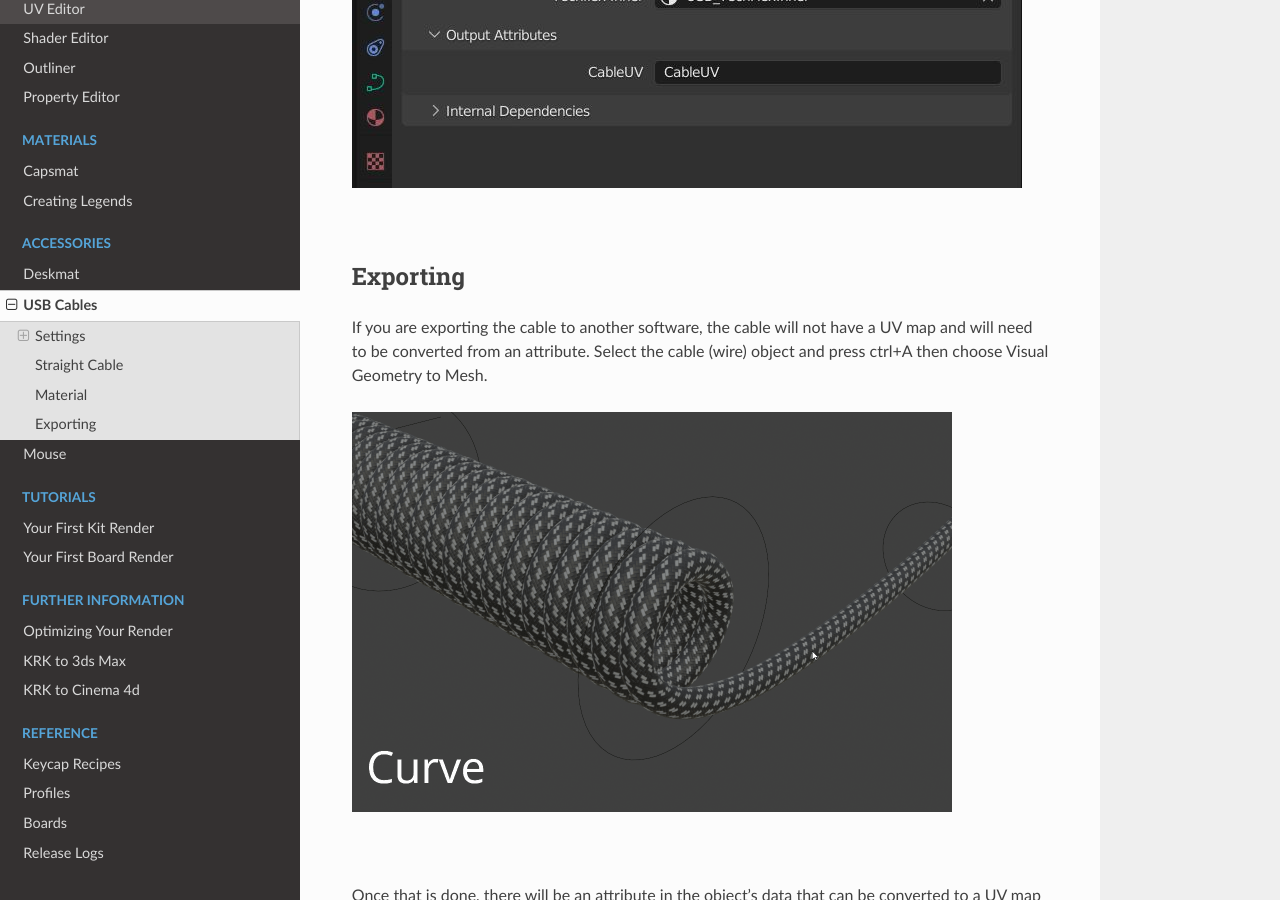
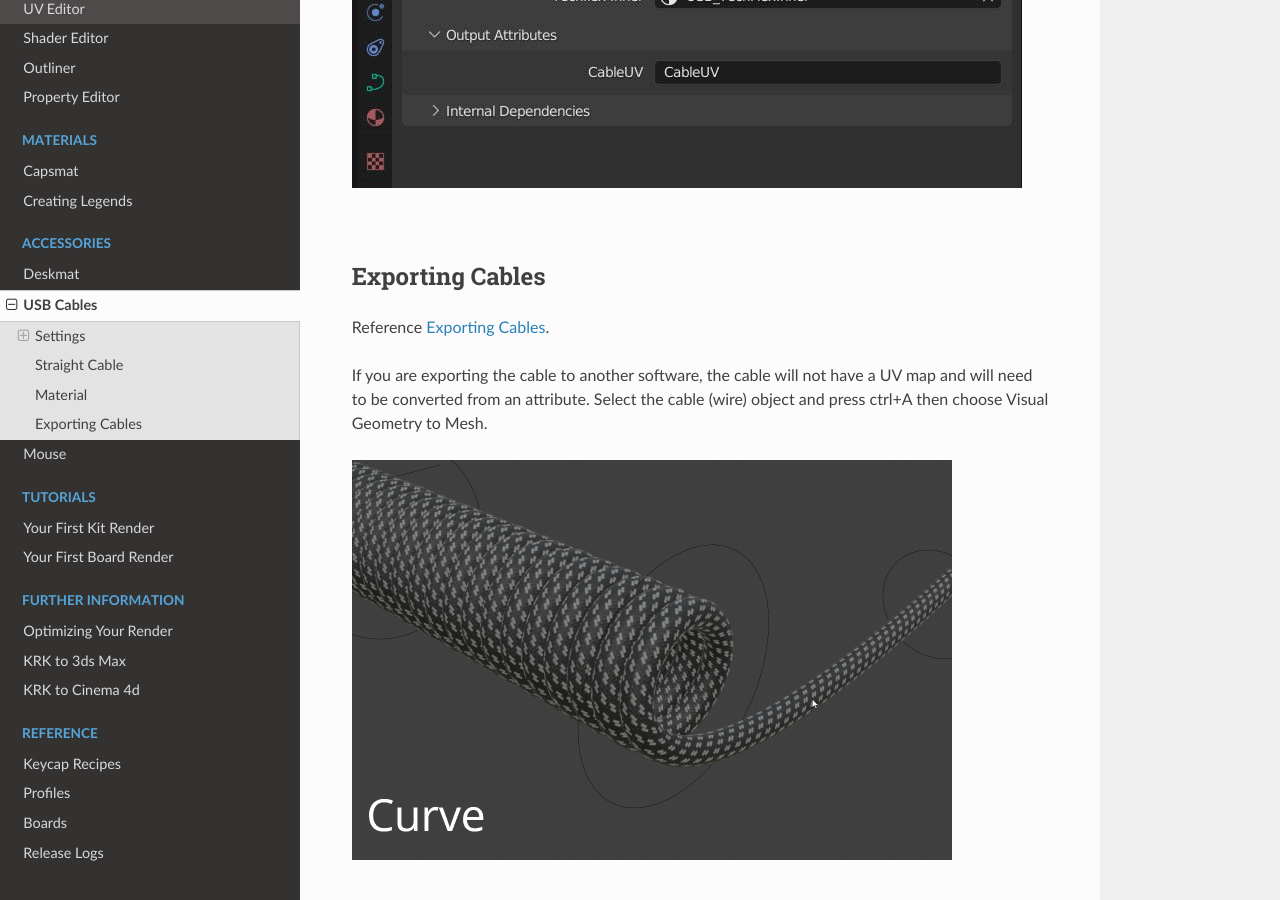
Before and after one commit to imperfectlink/KeyboardRenderKit, a Sphinx documentation site: the page built from docs/source/cables.rst, in a window 1280 px wide and 900 px high, scrolled down 6651 px. Built offline with Sphinx 7.4.7 and the Read the Docs theme 2.0.0, drawn with Linux system fonts in a browser that asks for light colours.

Commit message:
Update cables.rst

```diff
--- a/docs/source/cables.rst
+++ b/docs/source/cables.rst
@@ -87,8 +87,13 @@ As with the deskmat, to change the material you will need to edit the applied ma
 
 |
 
-Exporting
+.. _Exporting Cables:
+
+Exporting Cables
 ~~~~
+
+Reference `Exporting Cables`_.
+
 If you are exporting the cable to another software, the cable will not have a UV map and will need to be converted from an attribute. Select the cable (wire) object and press ctrl+A then choose Visual Geometry to Mesh.
 
 .. image:: img/CurveToMesh.gif
```
